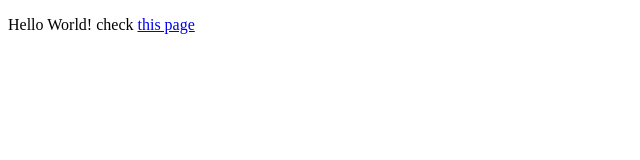
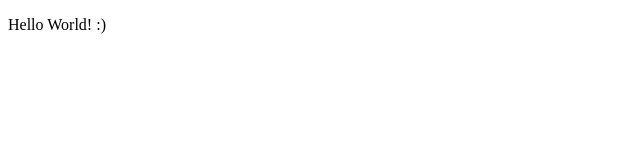
Before and after one commit to adicita/adicita.github.io, a plain HTML site: page index.html in a window 1280 px wide. Shown: the whole page, without its empty margins (0-640 px from the left). Drawn offline with Linux system fonts and the light colour scheme.

Commit message:
Update index.html

```diff
--- a/index.html
+++ b/index.html
@@ -15,7 +15,7 @@
   <body>
     <header></header>
     <main>
-      <p>Hello World! check <a href="test.html" target="_blanks">this page</a></p>
+      <p>Hello World! :)</p>
     </main>
     <footer></footer>
   </body>
```
